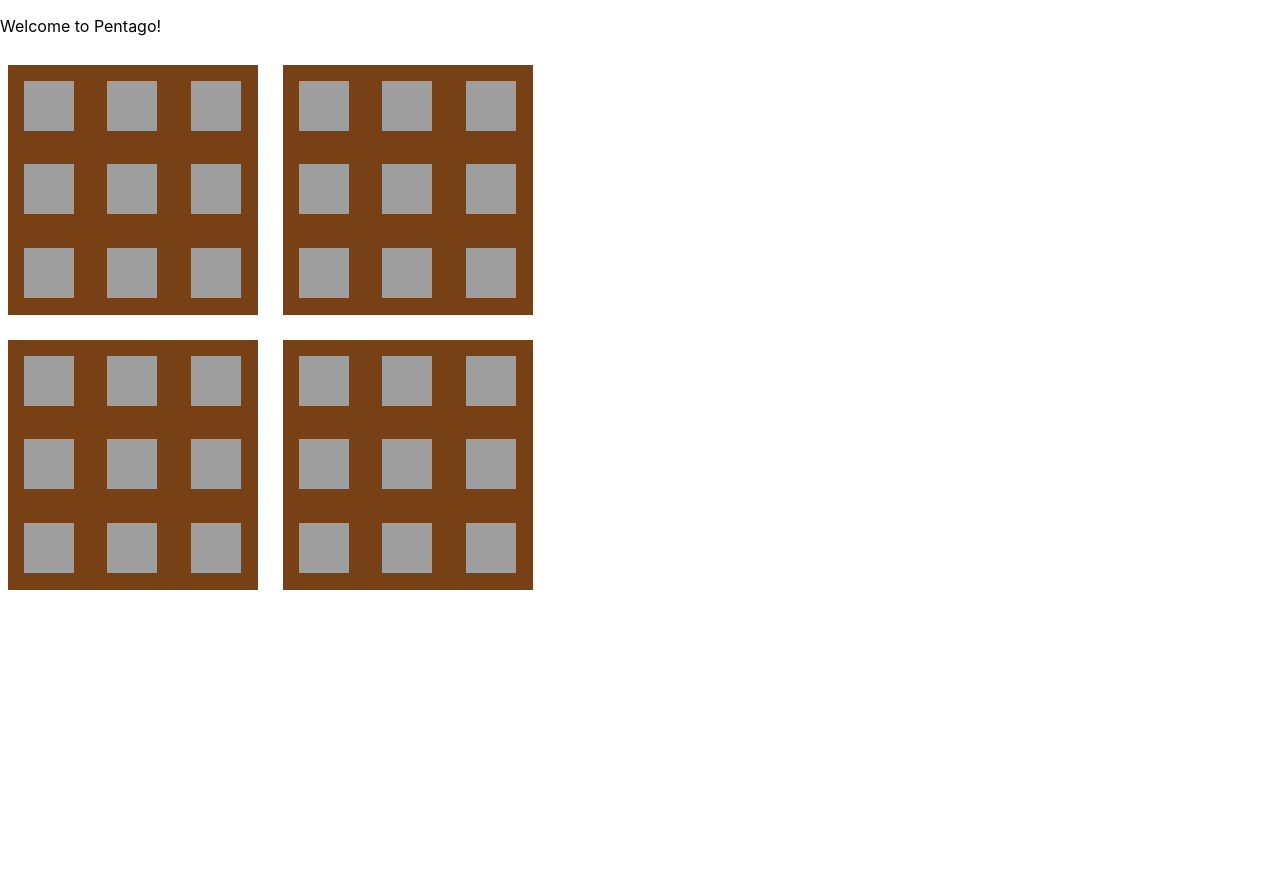
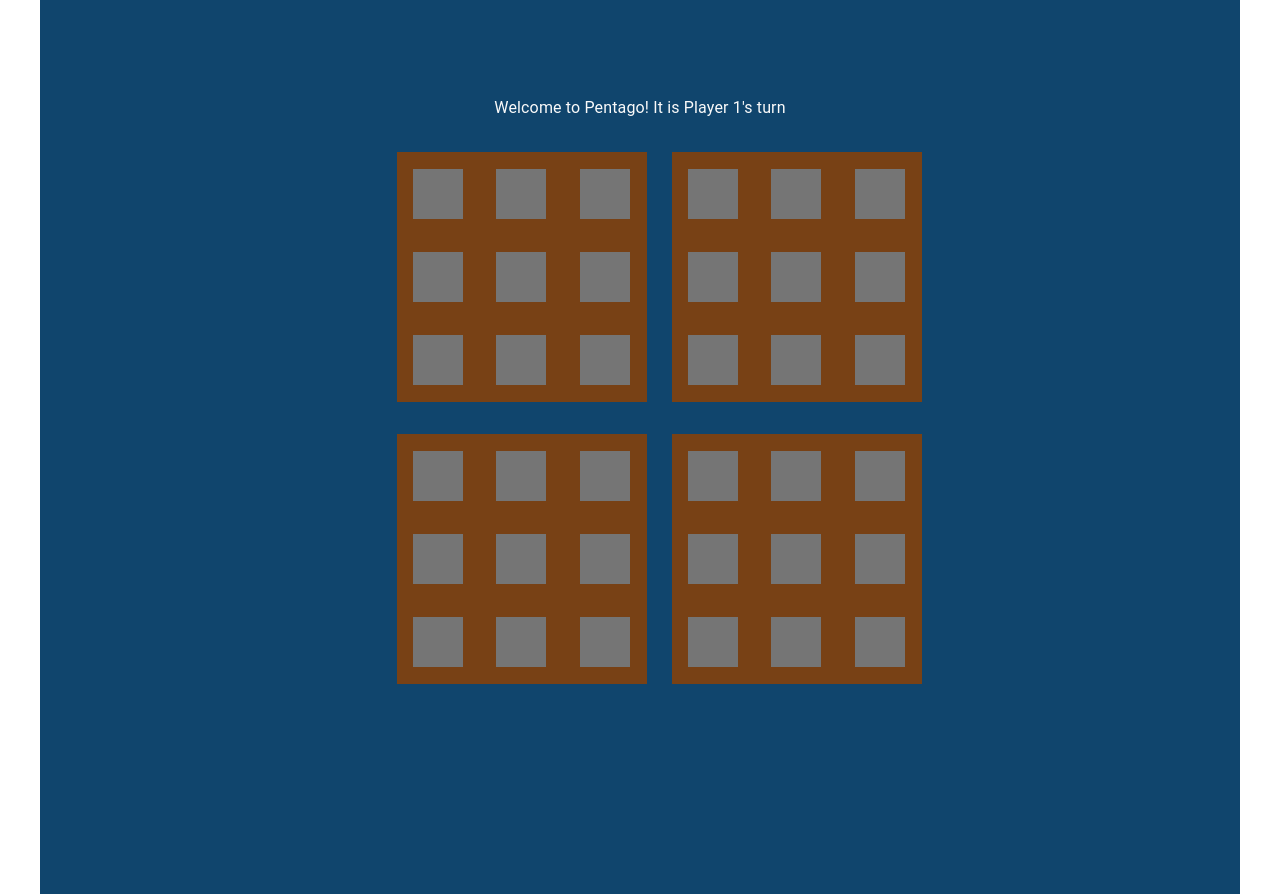
Before and after one commit to jwbcoon/CS-470-Pentago, a React (Create React App) app: page / in a window 1280 px wide. Before the commit the page ends 800 px from the top, so only its background shows below. Built offline with nearby package versions, Linux system fonts and the light colour scheme.

Commit message:
added lots of input and interactivity. Can now select quads for rotation using mouse and keyboard, tho keyboard impelmentation is broken atm.

```diff
--- a/src/App.js
+++ b/src/App.js
@@ -1,50 +1,209 @@
 import './App.css';
-import {useState} from "react";
-import {arrayDims, attributes} from "./utils/attrs";
-import {Box} from "@mui/material";
+import {useRef, useState} from "react";
+import {arrayDims, attributes, cellAttrs, cellStyleVariants} from "./utils/attrs";
+import {Box, Container, Grid} from "@mui/material";
 import {Board} from "./comp/Board";
 import {MessageCenter} from "./comp/MessageCenter";
 
 function App() {
+
+
+  const cellsToQuadFormat = (cells, columns, rowLength) => { //returns an array of 4 3x3 cell quads
+      const cellSlicer = (cells, nwest, neast, cellsWidth) => [ //slices 3x3 quads of cells
+          ...cells.slice(nwest, neast + 1),
+          ...cells.slice(nwest + cellsWidth, neast + cellsWidth + 1),
+          ...cells.slice(nwest + 2 * cellsWidth, neast + 2 * cellsWidth + 1)
+      ];
+      return [
+          cellSlicer(cells, 0, columns - 1, rowLength), //northwest section
+          cellSlicer(cells, columns, rowLength - 1, rowLength), //northeast section
+          cellSlicer(cells, columns * rowLength, columns * rowLength + columns - 1, rowLength), //southwest section
+          cellSlicer(cells, columns * rowLength + columns, columns * rowLength + rowLength - 1, rowLength) //southeast section
+      ]
+  }
+
   const initializeCells = () => {
-      const calcQuad = idx => {
-          if (idx.toString().match(/^(0)$|^(1)$|^(2)$|^(6)$|^(7)$|^(8)$|^(12)$|^(13)$|^(14)$/)) return 1;
-          if (idx.toString().match(/^(3)$|^(4)$|^(5)$|^(9)$|^(10)$|^(11)$|^(15)$|^(16)$|^(17)$/)) return 2;
-          if (idx.toString().match(/^(18)$|^(19)$|^(20)$|^(24)$|^(25)$|^(26)$|^(30)$|^(31)$|^(32)$/)) return 3;
-          if (idx.toString().match(/^(21)$|^(22)$|^(23)$|^(27)$|^(28)$|^(29)$|^(33)$|^(34)$|^(35)$/)) return 4;
+      const determineQuad = idx => {
+          if (idx.toString().match(/^((0)|(1)|(2)|(6)|(7)|(8)|(12)|(13)|(14))$/)) return 1;
+          if (idx.toString().match(/^((3)|(4)|(5)|(9)|(10)|(11)|(15)|(16)|(17))$/)) return 2;
+          if (idx.toString().match(/^((18)|(19)|(20)|(24)|(25)|(26)|(30)|(31)|(32))$/)) return 3;
+          if (idx.toString().match(/^((21)|(22)|(23)|(27)|(28)|(29)|(33)|(34)|(35))$/)) return 4;
       }
-      return new Array(arrayDims.x * arrayDims.y).fill({ ...attributes.cellAttrs })
-          .map((cell, idx) => ({ cid: idx, quad: calcQuad(idx) }));
+      return new Array(arrayDims.x * arrayDims.y).fill({ ...cellAttrs })
+          .map((cell, idx) => ({ ...cellAttrs, cid: idx, qid: determineQuad(idx) }));
   };
 
-  const [message, setMessage] = useState('Welcome to Pentago!');
+  const initializeQuads = () => cellsToQuadFormat(cells, attributes.quadAttrs.columns,
+              attributes.boardAttrs.columns * attributes.quadAttrs.columns);
+
+
+
+  const [message, setMessage] = useState({
+      text: 'Welcome to Pentago! It is Player 1\'s turn',
+      color: cellStyleVariants.win.color
+  });
+  const [turnState, setTurnState] = useState({
+      goPl1: true,
+      selectQuad: false,
+      doRotate: false
+  });
+  const [selectors, setSelectors] = useState([ {backgroundColor: '#00000000'},
+                                                                         {backgroundColor: '#00000000'},
+                                                                         {backgroundColor: '#00000000'},
+                                                                         {backgroundColor: '#00000000'} ]);
   const [cells, setCells] = useState(initializeCells);
-  const [quads, setQuads] = useState([[], [], [], []]);
+  const [quads, setQuads] = useState(initializeQuads);
+  const inputRef = useRef(null);
 
-  const onClickQuadHandler = () => {};
+  const onClickQuadHandler = (quadCells, qid) => { //quadCells are an array of 9 objects whose 'cid' key corresponds
+                                                    //to the index of that element within the cells array
+      console.log(`Clicked on quad ${qid}!`);
 
-  const onClickCellHandler = (cid, quad, idx) => {
-      console.log(`I am cell ${cid} of quadrant ${quad} and my index is ${idx}`);
+      if (turnState.selectQuad) {
+          if (selectors[qid - 1].backgroundColor === '#00000000') {
+              const newSelectors = selectors.map((selector, idx) => idx === qid - 1
+                  ? { backgroundColor: '#e4741d' }
+                  : { backgroundColor: '#00000000' });
+              setSelectors(newSelectors);
+          }
+          else {
+              setTurnState({goPl1: turnState.goPl1, selectQuad: false, doRotate: true});
+              setMessage({ text: 'Rotate!', color: message.color });
+          }
+      }
+      else if (turnState.doRotate) {
+          const newSelectors = selectors.slice();
+          const newMessage = turnState.goPl1
+              ? { text: 'Player 1\'s turn!', color: cellStyleVariants.firstPl.color }
+              : { text: 'Player 2\'s turn!', color: cellStyleVariants.secondPl.color };
+
+          newSelectors[qid - 1].backgroundColor = '#00000000';
+          setTurnState({ goPl1: turnState.goPl1, selectQuad: false, doRotate: false });
+          setMessage(newMessage);
+          setSelectors(newSelectors);
+      }
   };
+
+  const onClickCellHandler = (cid, qid, idx) => {
+      console.log(`I am cell ${cid} of quadrant ${qid} and my index is ${idx}`);
+
+      if (!turnState.doRotate && !turnState.selectQuad) {
+          const newCells = cells.slice();
+          let newMessage = message;
+
+          if (turnState.goPl1) {
+              newCells[cid] = {
+                  ...cells[cid],
+                  style: cellStyleVariants.firstPl
+              };
+              newMessage = { text: 'Player 2, choose a quad', color: cellStyleVariants.firstPl.color };
+          } else {
+              newCells[cid] = {
+                  ...cells[cid],
+                  style: cellStyleVariants.secondPl
+              };
+              newMessage = { text: 'Player 1, choose a quad', color: cellStyleVariants.secondPl.color };
+          }
+
+          setCells(newCells);
+          setQuads(cellsToQuadFormat(newCells, attributes.quadAttrs.columns,
+              attributes.boardAttrs.columns * attributes.quadAttrs.columns));
+          setMessage(newMessage);
+          setTurnState({ goPl1: !turnState.goPl1, selectQuad: true, doRotate: false });
+      }
+  };
+
+  const onKeyDownHandler = (event) => {
+      const key = event.key;
+      const currIdx = selectors.indexOf({ backgroundColor: '#e4741d' }) >= 0
+          ? selectors.indexOf({ backgroundColor: '#00000000' }) : 0;
+      const newSelectors = selectors.slice();
+
+      if (turnState.selectQuad) {
+          if (key.match(/^(ArrowUp|w)$/)) {
+              newSelectors[currIdx - (currIdx - 2 >= 0 ? 2 : 0)] = {backgroundColor: '#e4741d'};
+              if (currIdx - 2 >= 0) {
+                  //console.log(`idx: ${currIdx - 2} ${JSON.stringify(newSelectors[currIdx - 2])}`);
+                  newSelectors[currIdx] = {backgroundColor: '#00000000'}
+              }
+          }
+          if (key.match(/^(ArrowDown|s)$/)) {
+              newSelectors[currIdx + (currIdx + 2 < selectors.length ? 2 : 0)] = {backgroundColor: '#e4741d'};
+              if (currIdx + 2 < selectors.length) {
+                  //console.log(`idx: ${currIdx + 2} ${JSON.stringify(newSelectors[currIdx + 2])}`);
+                  newSelectors[currIdx] = {backgroundColor: '#00000000'}
+              }
+          }
+          if (key.match(/^(ArrowLeft|a)$/)) {
+              newSelectors[currIdx - (currIdx - 1 >= 0 ? 1 : 0)] = {backgroundColor: '#e4741d'};
+              if (currIdx - 1 >= 0) {
+                  //console.log(`idx: ${currIdx - 1} ${JSON.stringify(newSelectors[currIdx - 1])}`);
+                  newSelectors[currIdx] = {backgroundColor: '#00000000'}
+              }
+          }
+          if (key.match(/^(ArrowRight|d)$/)) {
+              newSelectors[currIdx + (currIdx + 1 < selectors.length ? 1 : 0)] = {backgroundColor: '#e4741d'};
+              if (currIdx + 1 < selectors.length) {
+                  //console.log(`idx: ${currIdx + 1} ${JSON.stringify(newSelectors[currIdx + 1])}`);
+                  newSelectors[currIdx] = {backgroundColor: '#00000000'}
+              }
+          }
+          setSelectors(newSelectors);
+      }
+      if (turnState.doRotate) {
+          if (key.match(/^(ArrowUp|w)$/)) {
+              console.log(key);
+          }
+          if (key.match(/^(ArrowDown|s)$/)) {
+              console.log(key);
+          }
+          if (key.match(/^(ArrowLeft|a)$/)) {
+              console.log(key);
+          }
+          if (key.match(/^(ArrowRight|d)$/)) {
+              console.log(key);
+          }
+      }
+  };
+
+  const onBlurHandler = (event) => inputRef.current.focus();
 
 
 
   return (
-    <Box
+    <Container
         sx={{
-            width: 1080,
-            height: 720,
-            alignItems: 'center'
+            width: 4320,
+            height: 910,
+            backgroundColor: '#10456d'
         }}
     >
-        <MessageCenter message={message}/>
-        <Board cells={initializeCells()}
-               quads={quads}
-               attrs={attributes}
-               onClickQuadHandler={onClickQuadHandler}
-               onClickCellHandler={onClickCellHandler}
-        />
-    </Box>
+        <Grid container
+              direction='column'
+              alignItems='center'
+              justifyContent='center'
+              spacing={2}
+        >
+            <Grid item xs={2}>
+                <Box sx={{ pt: 10 }}/>
+            </Grid>
+            <Grid item xs={4}>
+                <MessageCenter message={message}/>
+            </Grid>
+            <Grid item xs={6}>
+                <Board attrs={attributes}
+                       cells={initializeCells()}
+                       quads={initializeQuads()}
+                       selectors={selectors}
+                       onClickQuadHandler={onClickQuadHandler}
+                       onClickCellHandler={onClickCellHandler}
+                       onKeyDownHandler={onKeyDownHandler}
+                       onBlurHandler={onBlurHandler}
+                       inputRef={inputRef}
+                />
+            </Grid>
+        </Grid>
+    </Container>
   );
 }
 
--- a/src/comp/Board.js
+++ b/src/comp/Board.js
@@ -1,20 +1,25 @@
-import {Box, Grid} from "@mui/material";
-import {Fragment} from "react";
+import {Box, Container, Grid} from "@mui/material";
+import {forwardRef, Fragment} from "react";
 
-function cellsToQuadFormat(cells, quadAttrs, rowLength) { //returns an array of 4 3x3 cell quads
-    const cellSlicer = (cells, nwest, neast, cellsWidth) => [ //slices 3x3 quads of cells
-        ...cells.slice(nwest, neast + 1),
-        ...cells.slice(nwest + cellsWidth, neast + cellsWidth + 1),
-        ...cells.slice(nwest + 2 * cellsWidth, neast + 2 * cellsWidth + 1)
-    ];
-    return [
-        cellSlicer(cells, 0, quadAttrs.columns - 1, rowLength), //northwest section
-        cellSlicer(cells, quadAttrs.columns, rowLength - 1, rowLength), //northeast section
-        cellSlicer(cells, quadAttrs.columns * rowLength, quadAttrs.columns * rowLength + quadAttrs.columns - 1, rowLength), //southwest section
-        cellSlicer(cells, rowLength * quadAttrs.columns + quadAttrs.columns, quadAttrs.columns * rowLength + rowLength - 1, rowLength) //southeast section
-    ]
-}
 
+const KeyboardInput = forwardRef((props, ref) => {
+
+    const {onKeyDownHandler, onBlurHandler} = props;
+
+    return (
+        <input
+            autoFocus={true}
+            style={{
+                position: 'absolute',
+                top: '-9999px',
+                left: '-9999px',
+            }}
+            onKeyDown={event => onKeyDownHandler(event)}
+            onBlur={event => onBlurHandler(event)}
+            ref={ref}
+        />
+    );
+});
 
 const Quad = props => {
     const {attrs, cells, onClickQuadHandler, onClickCellHandler} = props;
@@ -22,7 +27,7 @@ const Quad = props => {
     return (
         <Fragment>
             <Grid container
-                  onClick={() => onClickQuadHandler()}
+                  onClick={() => onClickQuadHandler(cells, cells[0].qid)}
                   sx={{ ...attrs.quadAttrs }}
             >
                 {
@@ -34,8 +39,8 @@ const Quad = props => {
                                   p: 2
                               }}
                         >
-                            <Box sx={{ ...attrs.cellAttrs, ...attrs.cellAttrs.style }}
-                                 onClick={() => onClickCellHandler(cell.cid, cell.quad, idx)}/>
+                            <Box sx={{ ...cell, ...cell.style }}
+                                 onClick={() => onClickCellHandler(cell.cid, cell.qid, idx)}/>
                         </Grid>
                     )
                 }
@@ -46,13 +51,14 @@ const Quad = props => {
 
 
 const Board = props => {
-    const {cells, quads, attrs, onClickQuadHandler, onClickCellHandler} = props;
-    cellsToQuadFormat(cells, attrs.quadAttrs, attrs.boardAttrs.columns * attrs.quadAttrs.columns)
-        .forEach((cellSlice, idx) => quads[idx] = cellSlice);
+    const {attrs, quads, selectors,
+          onClickQuadHandler, onClickCellHandler,
+          onKeyDownHandler, onBlurHandler, inputRef} = props;
 
     // noinspection JSValidateTypes
     return (
-        <Fragment>
+        <Container>
+            <KeyboardInput onKeyDownHandler={onKeyDownHandler} onBlurHandler={onBlurHandler} ref={inputRef}/>
             <Grid container
                   columns={attrs.boardAttrs.columns}
                   sx={{ ...attrs.boardAttrs }}
@@ -66,16 +72,19 @@ const Board = props => {
                                       p: 1
                                   }}
                             >
-                                <Quad attrs={attrs}
-                                      cells={quadCells}
-                                      onClickQuadHandler={onClickQuadHandler}
-                                      onClickCellHandler={onClickCellHandler}/>
+                                <Container sx={{ backgroundColor: selectors[idx].backgroundColor,
+                                                 padding: 1 }}>
+                                    <Quad attrs={attrs}
+                                          cells={quadCells}
+                                          onClickQuadHandler={onClickQuadHandler}
+                                          onClickCellHandler={onClickCellHandler}/>
+                                </Container>
                             </Grid>
                         )
                     )
                 }
             </Grid>
-        </Fragment>
+        </Container>
     );
 }
 
--- a/src/comp/MessageCenter.js
+++ b/src/comp/MessageCenter.js
@@ -1,14 +1,18 @@
-import {Box} from "@mui/material";
+import {Container, Typography} from "@mui/material";
 
 const MessageCenter = props => {
     const {message} = props;
     return (
-        <Box
-            alignItems='center'
-            justifyContent='center'
+        <Container
+            sx={{
+                alignItems: 'center',
+                justifyContent: 'center'
+            }}
         >
-            <p>{message}</p>
-        </Box>
+            <Typography sx={{ color: message.color, textAlign: 'center' }}>
+                {message.text}
+            </Typography>
+        </Container>
     )
 };
 
```
Also changed, not shown: src/utils/attrs.js (+12 -13 lines).
